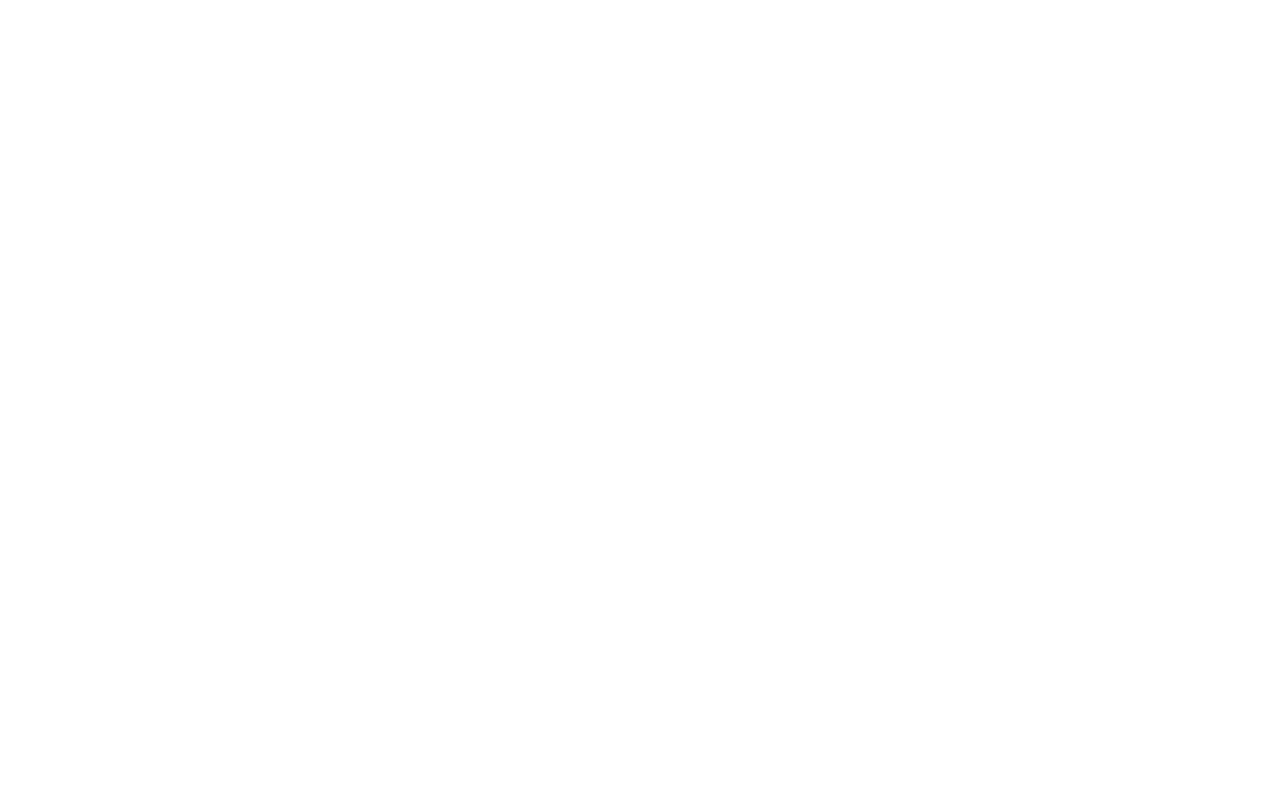
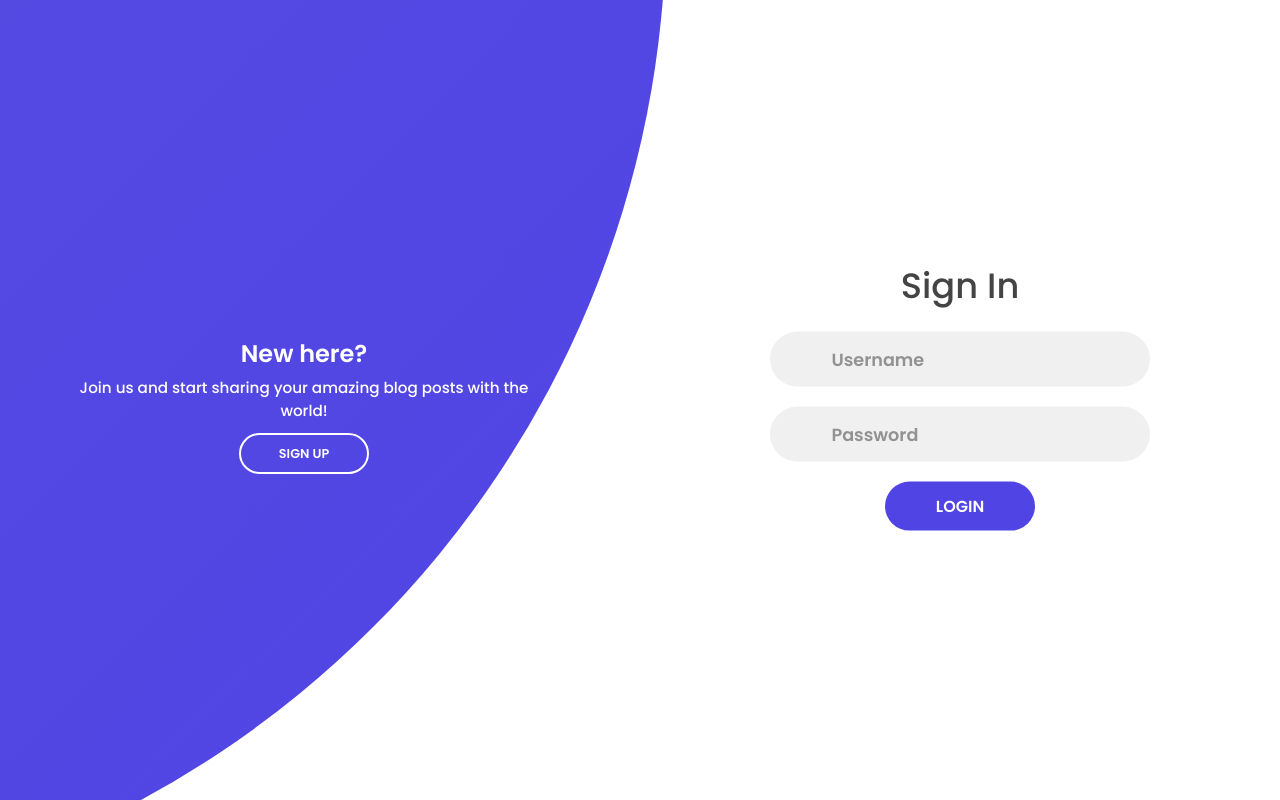
Before and after one commit to Abhik-Mudi/QuickBlog, a React (Vite) app in the folder frontend/: page /login in a window 1280 px wide. Before the commit this address had no page. Built offline with nearby package versions, Linux system fonts and the light colour scheme.

Commit message:
signin and signup functionality  created

```diff
--- a/frontend/package.json
+++ b/frontend/package.json
@@ -13,6 +13,7 @@
     "@tailwindcss/vite": "^4.1.11",
     "react": "^19.1.0",
     "react-dom": "^19.1.0",
+    "react-hot-toast": "^2.5.2",
     "react-router-dom": "^7.7.0",
     "tailwindcss": "^4.1.11"
   },
--- a/frontend/src/App.jsx
+++ b/frontend/src/App.jsx
@@ -1,15 +1,20 @@
 import React from 'react'
 import { Routes, Route } from 'react-router-dom'
+import { Toaster } from 'react-hot-toast'
 import Home from './pages/Home'
 import Blog from './pages/Blog'
+import Login from './pages/Login'
+
 
 const App = () => {
   return (
     <div>
-       <Routes>
+      <Toaster/>
+      <Routes>
         <Route path="/" element={<Home/>} />
         <Route path="/blog" element={<Blog/>} />
-       </Routes>
+        <Route path="/login" element={<Login/>} />
+      </Routes>
     </div>
   )
 }
--- /dev/null
+++ b/frontend/src/auth.css
@@ -0,0 +1,215 @@
+.container {
+  position: relative;
+  width: 100%;
+  min-height: 100vh;
+  background-color: #fff;
+  overflow: hidden;
+  margin: auto
+}
+
+.container:before {
+  content: "";
+  position: absolute;
+  width: 2000px;
+  height: 2000px;
+  border-radius: 50%;
+  background: linear-gradient(-45deg, #5044E5, #5a51dd);
+  top: -10%;
+  right: 48%;
+  transform: translateY(-50%);
+  z-index: 6;
+  transition: 1.8s ease-in-out;
+}
+
+.forms-container {
+  position: absolute;
+  width: 100%;
+  height: 100%;
+  top: 0;
+  left: 0;
+}
+
+.signin-signup {
+  position: absolute;
+  top: 50%;
+  transform: translate(-50%, -50%);
+  left: 75%;
+  width: 50%;
+  transition: 1s 0.7s ease-in-out;
+  display: grid;
+  grid-template-columns: 1fr;
+  z-index: 5;
+}
+
+form {
+  display: flex;
+  align-items: center;
+  justify-content: center;
+  flex-direction: column;
+  padding: 0rem 5rem;
+  transition: all 0.2s 0.7s;
+  overflow: hidden;
+  grid-column: 1 / 2;
+  grid-row: 1 / 2;
+}
+
+form.sign-up-form {
+  opacity: 0;
+  z-index: 1;
+}
+
+form.sign-in-form {
+  z-index: 2;
+}
+
+.title {
+  font-size: 2.2rem;
+  color: #444;
+  margin-bottom: 10px;
+}
+
+.input-field {
+  max-width: 380px;
+  width: 100%;
+  background-color: #f0f0f0;
+  margin: 10px 0;
+  height: 55px;
+  border-radius: 55px;
+  display: grid;
+  grid-template-columns: 15% 85%;
+  padding: 0 0.4rem;
+  position: relative;
+}
+
+.input-field i {
+  text-align: center;
+  line-height: 55px;
+  color: #acacac;
+  transition: 0.5s;
+  font-size: 1.1rem;
+}
+
+.input-field input {
+  background: none;
+  outline: none;
+  border: none;
+  line-height: 1;
+  font-weight: 600;
+  font-size: 1.1rem;
+  color: #333;
+}
+
+.btn {
+  width: 150px;
+  height: 49px;
+  border: none;
+  outline: none;
+  border-radius: 49px;
+  cursor: pointer;
+  background-color: #5044E5;
+  color: #fff;
+  text-transform: uppercase;
+  font-weight: 600;
+  margin: 10px 0;
+  transition: 0.5s;
+}
+
+.btn:hover {
+  background-color: #4d84e2;
+}
+
+.panels-container {
+  position: absolute;
+  height: 100%;
+  width: 100%;
+  top: 0;
+  left: 0;
+  display: grid;
+  grid-template-columns: repeat(2, 1fr);
+}
+
+.panel {
+  display: flex;
+  flex-direction: column;
+  align-items: flex-end;
+  justify-content: space-around;
+  text-align: center;
+  z-index: 7;
+}
+
+.left-panel {
+  pointer-events: all;
+  padding: 3rem 17% 2rem 12%;
+}
+
+.right-panel {
+  pointer-events: none;
+  padding: 3rem 12% 2rem 17%;
+}
+
+.panel .content {
+  color: #fff;
+  transition: transform 0.9s ease-in-out;
+  transition-delay: 0.6s;
+}
+
+.panel h3 {
+  font-weight: 600;
+  line-height: 1;
+  font-size: 1.5rem;
+}
+
+.panel p {
+  font-size: 0.95rem;
+  padding: 0.7rem 0;
+}
+
+.btn.transparent {
+  margin: 0;
+  background: none;
+  border: 2px solid #fff;
+  width: 130px;
+  height: 41px;
+  font-weight: 600;
+  font-size: 0.8rem;
+}
+
+.right-panel .content {
+  transform: translateX(800px);
+}
+
+/* ANIMATION */
+.container.sign-up-mode:before {
+  transform: translate(100%, -50%);
+  right: 52%;
+}
+
+.container.sign-up-mode .left-panel .content {
+  transform: translateX(-800px);
+}
+
+.container.sign-up-mode .right-panel .content {
+  transform: translateX(0px);
+}
+
+.container.sign-up-mode .left-panel {
+  pointer-events: none;
+}
+
+.container.sign-up-mode .right-panel {
+  pointer-events: all;
+}
+
+.container.sign-up-mode .signin-signup {
+  left: 25%;
+}
+
+.container.sign-up-mode form.sign-up-form {
+  opacity: 1;
+  z-index: 2;
+}
+
+.container.sign-up-mode form.sign-in-form {
+  opacity: 0;
+  z-index: 1;
+}
--- a/frontend/src/components/Navbar.jsx
+++ b/frontend/src/components/Navbar.jsx
@@ -7,7 +7,7 @@ const Navbar = () => {
   return (
     <div className='flex justify-between items-center '>
       <img onClick={()=>navigate("/")} src={assets.logo} alt="" />
-      <button onClick={()=>navigate("/admin")} className='bg-[#5044E5] text-white px-5 py-2 rounded-full'>Sign In</button>
+      <button onClick={()=>navigate("/login")} className='bg-[#5044E5] text-white px-5 py-2 rounded-full'>Sign In</button>
     </div>
   )
 }
--- a/frontend/src/components/Search.jsx
+++ b/frontend/src/components/Search.jsx
@@ -2,7 +2,7 @@ import React from 'react'
 
 const Search = () => {
   return (
-    <div className='w-1/3 m-auto mt-10  border-2 bg-gray-500/10 border-gray-50 px-1 rounded-lg flex justify-center'>
+    <div className='w-1/3 m-auto mt-10  border-2 bg-gray-500/10 border-gray-50 px-2 rounded-lg flex flex-row justify-between'>
       <input className='outline-0' type="text" placeholder='Search blogs'/>
       <button className='bg-[#5044E5] text-white px-2 py-2 rounded-lg'>Search</button>
     </div>
--- /dev/null
+++ b/frontend/src/context/authContext.jsx
@@ -0,0 +1,13 @@
+import { createContext, useContext, useState } from "react";
+
+export const AuthContext = createContext();
+
+export const useAuthContext = ()=>{
+    return useContext(AuthContext);
+}
+
+export const AuthProvider =({children})=>{
+    const [authUser, setAuthUser] = useState(JSON.parse(localStorage.getItem("blogUser")) || null);
+
+    return <AuthContext.Provider value={{authUser, setAuthUser}}>{children}</AuthContext.Provider>
+}
--- /dev/null
+++ b/frontend/src/hooks/useLogin.js
@@ -0,0 +1,38 @@
+import { useState } from "react";
+import toast from "react-hot-toast";
+import { useAuthContext } from "../context/authContext";
+
+const useLogin = ()=>{
+    const {setAuthUser}= useAuthContext();
+
+    const [loading, setLoading] = useState(false)
+
+    const loginUser= async (username, password)=>{
+        setLoading(true)
+        try {
+            const res= await fetch("/api/auth/login", {
+                method: "POST",
+                headers: { "content-type" : "application/json"},
+                body: JSON.stringify({username, password})
+            });
+            const data=await res.json();
+
+            if(data.error){
+                throw new Error(data.error);
+            }
+
+            localStorage.setItem("blogUser", JSON.stringify(data))
+
+            setAuthUser(data)
+
+        } catch (error) {
+            toast.error(error.message)
+        } finally{
+            setLoading(false)
+        }
+
+    }
+    return {loading, loginUser};
+}
+
+export default useLogin;
--- /dev/null
+++ b/frontend/src/hooks/useSignup.js
@@ -0,0 +1,37 @@
+import React, { useState } from 'react'
+import toast from 'react-hot-toast';
+import { useAuthContext } from '../context/authContext';
+
+const useSignup = () => {
+    const {setAuthUser} = useAuthContext();
+
+    const [loading, setLoading] = useState(false);
+
+    const signupUser = async (username, email, password)=>{
+        setLoading(true);
+        try{
+            const res=await fetch("/api/auth/signup", {
+                method: "POST",
+                headers: { "content-type": "application/json" },
+                body: JSON.stringify({username, email, password})
+            });
+            const data=await res.json();
+
+            if(data.error){
+                throw new Error(data.error);
+            }
+
+            localStorage.setItem("blogUser", JSON.stringify(data));
+
+            setAuthUser(data);
+        } catch (error){
+            toast.error(error.message);
+        } finally{
+            setLoading(false)
+        }
+    }
+
+    return {loading, signupUser};
+}
+
+export default useSignup
--- a/frontend/src/main.jsx
+++ b/frontend/src/main.jsx
@@ -2,9 +2,12 @@ import { createRoot } from 'react-dom/client'
 import './index.css'
 import App from './App.jsx'
 import { BrowserRouter } from 'react-router-dom'
+import { AuthProvider } from './context/authContext.jsx'
 
 createRoot(document.getElementById('root')).render(
   <BrowserRouter>
-    <App />
+    <AuthProvider>
+      <App />
+    </AuthProvider>
   </BrowserRouter>,
 )
--- /dev/null
+++ b/frontend/src/pages/Login.jsx
@@ -0,0 +1,94 @@
+import React, { useState } from 'react';
+import { Link } from 'react-router-dom';
+import '../auth.css'
+import useLogin from '../hooks/useLogin';
+import useSignup from '../hooks/useSignup';
+
+
+const Login = () => {
+  const {loading, loginUser}=useLogin();
+  const {signupUser} = useSignup();
+
+  const [isSignUpMode, setIsSignUpMode] = useState(false);
+  const [username, setUsername] = useState("")
+  const [password, setPassword] = useState("")
+
+  const [usernameSignup, setUsernameSignup] = useState("")
+  const [emailSignup, setEmailSignup] = useState("")
+  const [passwordSignup, setPasswordSignup] = useState("")
+
+
+  const toggleMode = () => {
+    setIsSignUpMode(!isSignUpMode);
+  };
+
+  const handleSubmitLogin =async (e)=>{
+    e.preventDefault();
+    await loginUser(username, password)
+  }
+
+  const handleSubmitSignup =async (e)=>{
+    e.preventDefault();
+    await signupUser(usernameSignup, emailSignup, passwordSignup)
+  }
+
+  return (
+    <div className={`container ${isSignUpMode ? 'sign-up-mode' : ''}`}>
+      <div className="forms-container">
+        <div className="signin-signup">
+          {/* Sign In Form */}
+          <form onSubmit={(e)=>handleSubmitLogin(e)} className="sign-in-form">
+            <h2 className="title">Sign In</h2>
+            <div className="input-field">
+              <i className="fas fa-user"></i>
+              <input type="text" value={username} onChange={(e)=>setUsername(e.target.value)} placeholder="Username" name='username'/>
+            </div>
+            <div className="input-field">
+              <i className="fas fa-lock"></i>
+              <input type="password" value={password} onChange={(e)=>setPassword(e.target.value)} placeholder="Password" name='password'/>
+            </div>
+            <input type="submit" value="Login" className="btn solid" />
+          </form>
+
+          {/* Sign Up Form */}
+          <form className="sign-up-form" onSubmit={(e)=>handleSubmitSignup(e)}>
+            <h2 className="title">Sign Up</h2>
+            <div className="input-field">
+              <i className="fas fa-user"></i>
+              <input type="text" value={usernameSignup} onChange={(e)=>setUsernameSignup(e.target.value)} placeholder="Username" name='usernameSignup' />
+            </div>
+            <div className="input-field">
+              <i className="fas fa-envelope"></i>
+              <input type="email" value={emailSignup} onChange={(e)=>setEmailSignup(e.target.value)} placeholder="Email" name='emailSignup' />
+            </div>
+            <div className="input-field">
+              <i className="fas fa-lock"></i>
+              <input type="password" value={passwordSignup} onChange={(e)=>setPasswordSignup(e.target.value)} placeholder="Password" name='passwordSignup' />
+            </div>
+            <input type="submit" value="Sign Up" className="btn solid" />
+          </form>
+        </div>
+      </div>
+
+      <div className="panels-container">
+        <div className="panel left-panel">
+          <div className="content">
+            <h3>New here?</h3>
+            <p>Join us and start sharing your amazing blog posts with the world!</p>
+            <button className="btn transparent" onClick={toggleMode}>Sign Up</button>
+          </div>
+        </div>
+
+        <div className="panel right-panel">
+          <div className="content">
+            <h3>One of us?</h3>
+            <p>Sign in and continue your journey with us!</p>
+            <button className="btn transparent" onClick={toggleMode}>Sign In</button>
+          </div>
+        </div>
+      </div>
+    </div>
+  );
+};
+
+export default Login;
```
Also changed, not shown: frontend/src/components/Buttons.jsx (+9 -5 lines), 2 other files (tests, documents, lock files or other folders).
